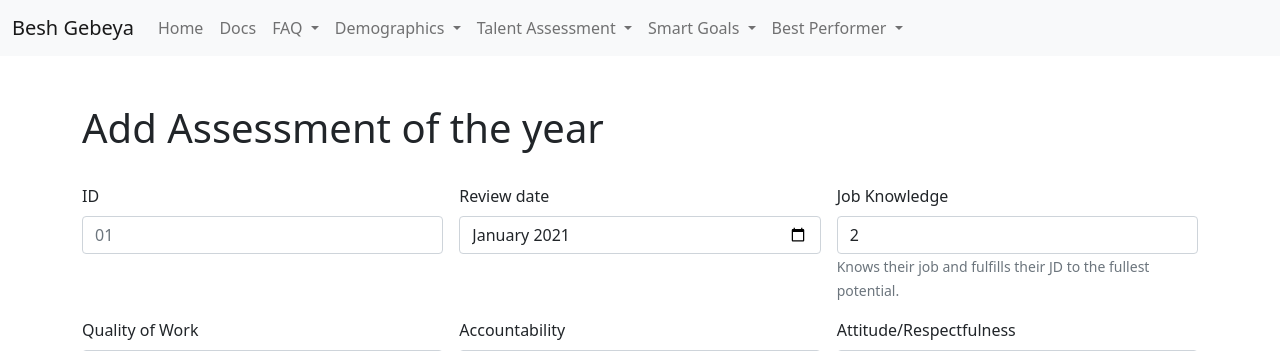
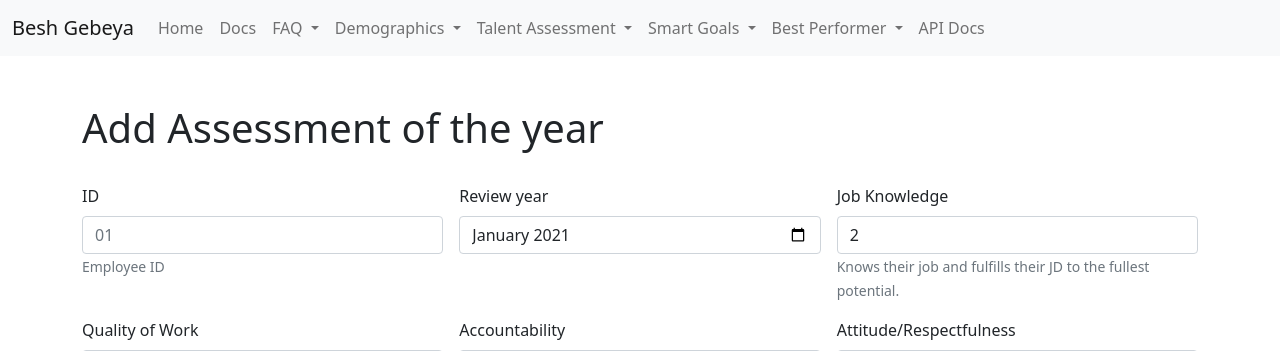
Before and after one commit to antenehbedilu/Besh-Gebeya, a Flask app: page /add-talent-assessment-year in a window 1280 px wide. Shown: the top 351 px of the page. Run offline with Flask 2, Linux system fonts and the light colour scheme.

Commit message:
Create a Flask Restplus API for assessment-month, assessment-yearsmart-goals

```diff
--- a/app.py
+++ b/app.py
@@ -1,5 +1,6 @@
-from flask import Flask, render_template, request, redirect, url_for, flash
+from flask import Flask, render_template, request, redirect, url_for, Blueprint, flash
 from firebase_admin import credentials, firestore, initialize_app
+from flask_restplus import Api, Resource, fields
 from datetime import datetime
 
 cred = credentials.Certificate('ipm-system-db.json')
@@ -7,6 +8,36 @@ default_app = initialize_app(cred)
 db = firestore.client()
 
 app = Flask(__name__)
+blueprint = Blueprint('api', __name__, url_prefix='/api')
+api = Api(blueprint, doc='/docs', version='1.0', title='Besh Gebeya', description='Besh Gebeya Performance Management API',)
+app.register_blueprint(blueprint)
+
+@api.route('/assessment-month')
+class AssessmentsMonth(Resource):
+    def get(self):
+        '''List all monthly assessment'''
+        assessments = db.collection('ASSESSMENT-MONTH').stream()
+        for assessment in assessments:
+            print(assessment.to_dict())
+            return assessment.to_dict()
+
+@api.route('/assessment-year')
+class AssessmentsYear(Resource):
+    def get(self):
+        '''List all yearly assessment'''
+        assessments = db.collection('ASSESSMENT-YEAR').stream()
+        for assessment in assessments:
+            print(assessment.to_dict())
+            return assessment.to_dict()
+
+@api.route('/smart-goals')
+class SmartGoals(Resource):
+    def get(self):
+        '''List all smart goals'''
+        assessments = db.collection('SMART_GOALS').stream()
+        for assessment in assessments:
+            print(assessment.to_dict())
+            return assessment.to_dict()
 
 @app.route('/')
 def index():
--- a/requirements.txt
+++ b/requirements.txt
@@ -37,4 +37,4 @@ rsa==4.7
 six==1.15.0
 uritemplate==3.0.1
 urllib3==1.26.3
-Werkzeug==1.0.1
+Werkzeug==0.16.1
--- a/templates/add-talent-assessment-month.html
+++ b/templates/add-talent-assessment-month.html
@@ -8,10 +8,11 @@
   <div class="col-md-4">
     <label for="reviewDate" class="form-label">ID</label>
     <input class="form-control" type="text" name="UUID" id="UUID" placeholder="01" required />
+    <small class="text-muted">Employee ID</small>
   </div>
 
   <div class="col-md-4">
-    <label for="reviewDate" class="form-label">Review date</label>
+    <label for="reviewDate" class="form-label">Review month</label>
     <input
       class="form-control"
       type="month"
--- a/templates/add-talent-assessment-year.html
+++ b/templates/add-talent-assessment-year.html
@@ -8,10 +8,11 @@
   <div class="col-md-4">
     <label for="reviewDate" class="form-label">ID</label>
     <input class="form-control" type="text" name="UUID" id="UUID" placeholder="01" required />
+    <small class="text-muted">Employee ID</small>
   </div>
 
   <div class="col-md-4">
-    <label for="reviewDate" class="form-label">Review date</label>
+    <label for="reviewDate" class="form-label">Review year</label>
     <input
       class="form-control"
       type="month"
--- a/templates/base.html
+++ b/templates/base.html
@@ -81,6 +81,9 @@
                             <li><a class="dropdown-item" href="/view-employee-of-the-year">Employee of the year</a></li>
                         </ul>
                     </li>
+                    <li class="nav-item">
+                        <a class="nav-link" href="/api/docs">API Docs</a>
+                    </li>
                     <!-- <li class="nav-item">
                         <a class="nav-link" href="/charts">Charts</a>
                     </li>
```
